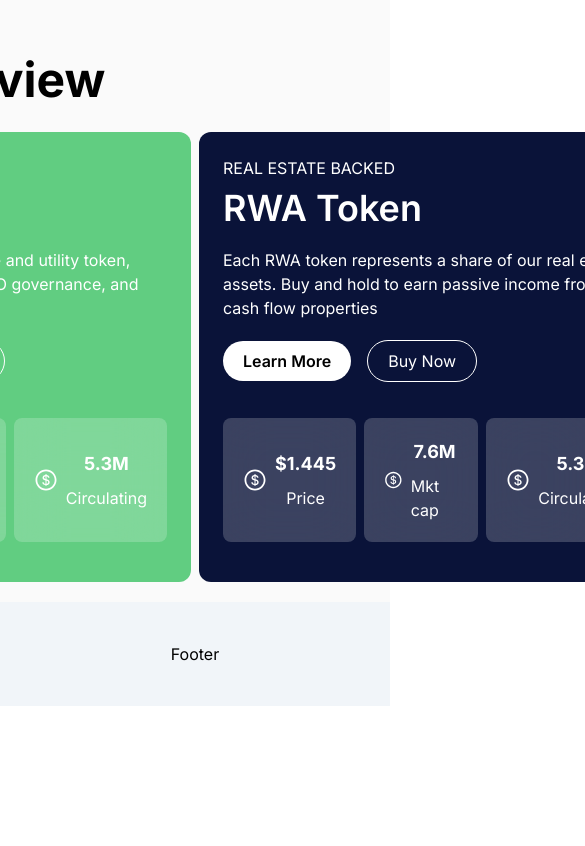
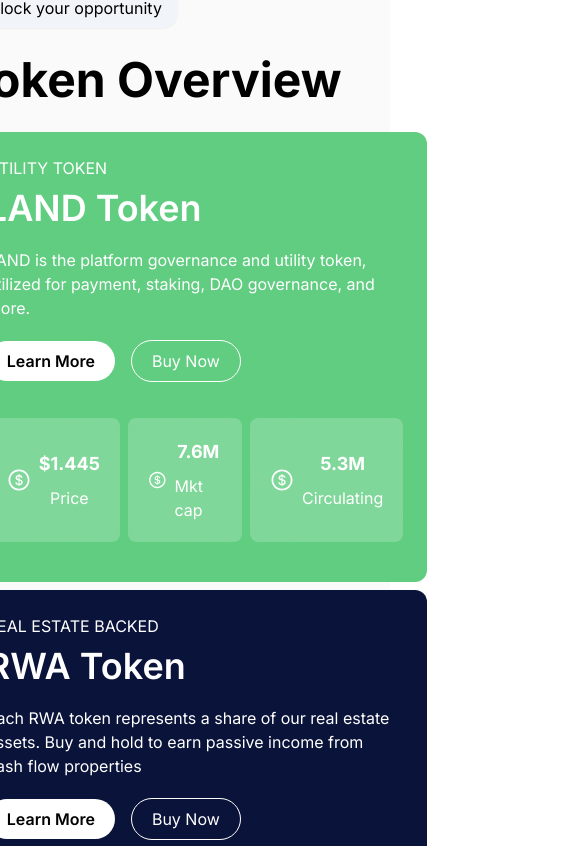
Before and after one commit to adamsdavee/RWA-DeFi, a Next.js app in the folder frontend/: page / in a window 390 px wide. Shown: the part 3178-4024 px from the top of the page, 585 px wide, since content can reach past the window. Before the commit the page ends 3884 px from the top, so only its background shows below. Built offline with nearby package versions, Linux system fonts and the light colour scheme.

Commit message:
Mini fix

```diff
--- a/frontend/src/app/page.jsx
+++ b/frontend/src/app/page.jsx
@@ -173,7 +173,7 @@ const page = () => {
 						Token Overview
 					</h2>
 
-					<div className="flex flex-row gap-2">
+					<div className="flex lg:flex-row gap-2 flex-col">
 						<TokenCard
 							name={"LAND Token"}
 							utility
```
